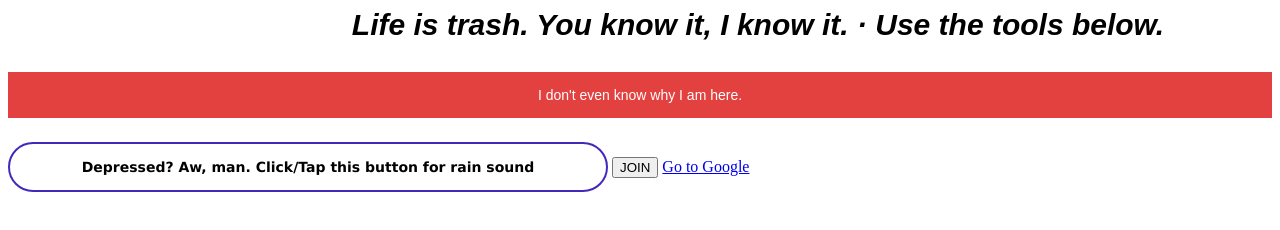
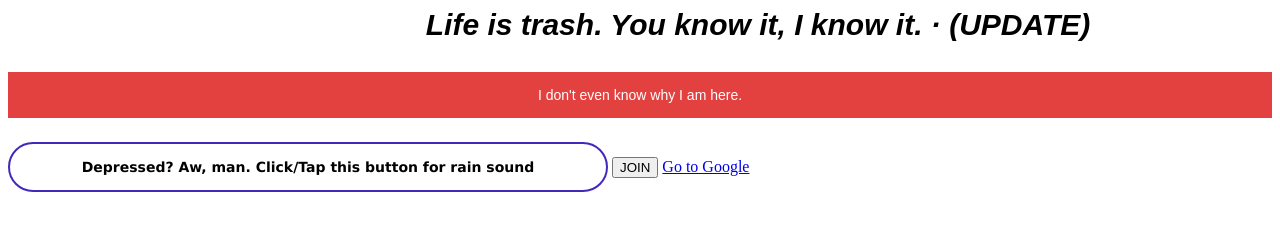
Before and after one commit to AlfarooqAlmenghawi/mental-health-website, a plain HTML site: page index.html in a window 1280 px wide. Shown: the top 230 px of the page. Drawn offline with Linux system fonts and the light colour scheme.

Commit message:
Add files via upload

```diff
--- a/index.html
+++ b/index.html
@@ -26,7 +26,7 @@
 </style>
 
 <p class="title-of-site">
-  Life is trash. You know it, I know it. &#183; Use the tools below.
+  Life is trash. You know it, I know it. &#183; (UPDATE)
 </p>
 
 <p class="site-description">
```
